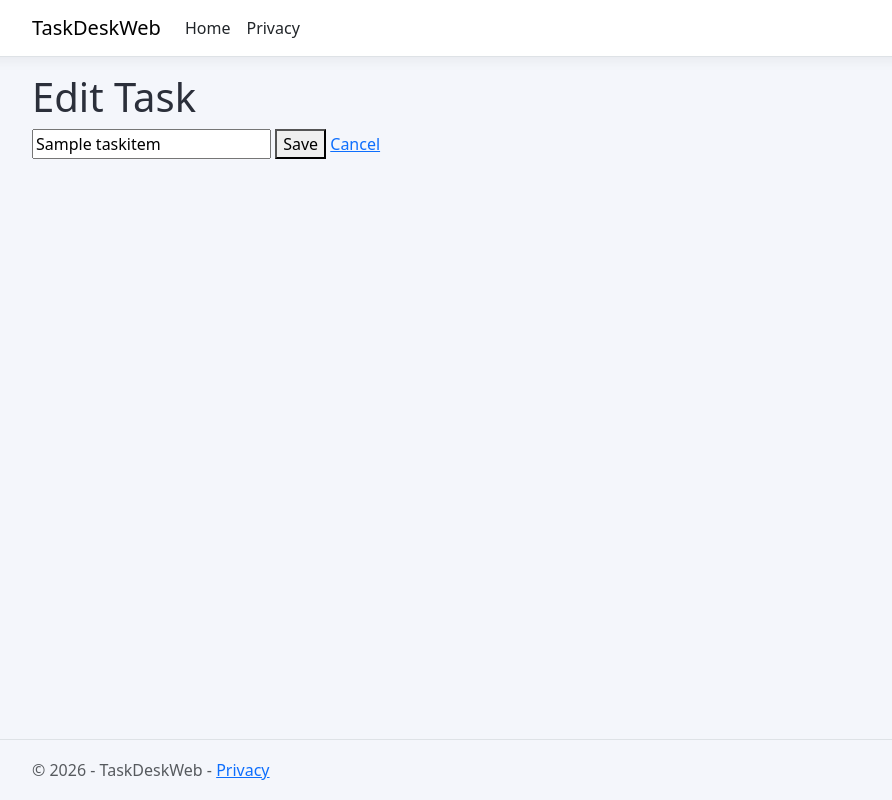
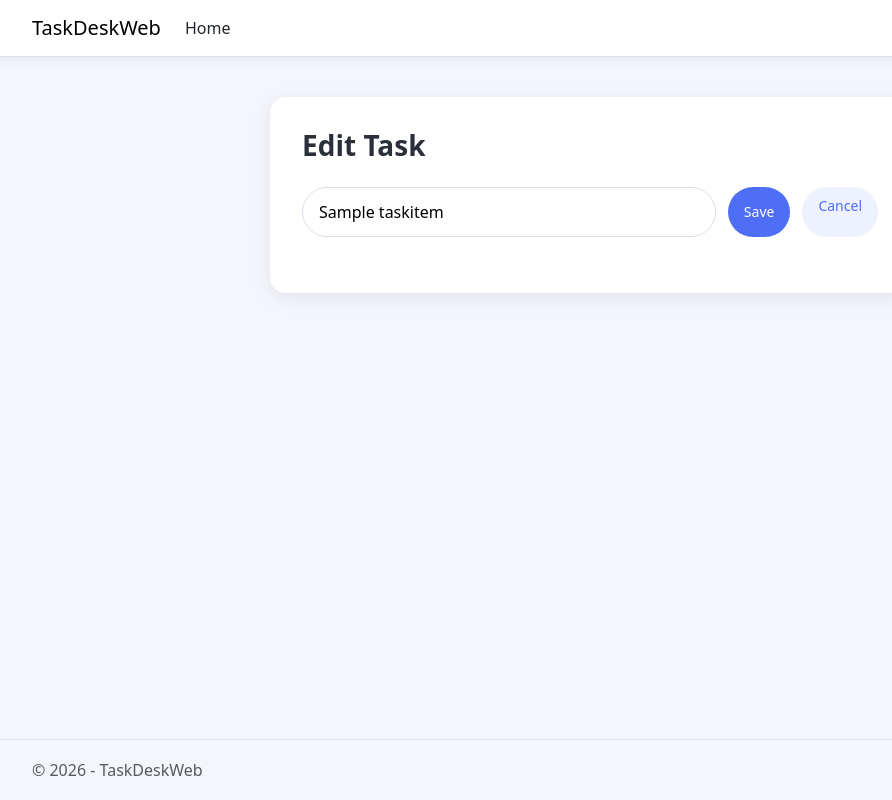
Before and after one commit to eugeneekong08-hash/TaskDeskWeb, an ASP.NET Core app: page /Edit?id=1 in a window 1280 px wide. Shown: the whole page, without its empty margins (50-942 px from the left). Run offline with ASP.NET Core 8, Linux system fonts and the light colour scheme; tables that the repository leaves empty hold one stand-in row (values such as "Sample post"); style sheets or scripts are compiled from the project's sources.

Commit message:
Style Edit page and tidy layout

```diff
--- a/Pages/Edit.cshtml
+++ b/Pages/Edit.cshtml
@@ -1,11 +1,13 @@
 @page
 @model EditModel
 
-<h1>Edit Task</h1>
+<div class="app-card">
+    <h1 class="app-title">Edit Task</h1>
 
-<form method="post">
-    <input type="hidden" asp-for="Id" />
-    <input asp-for="Title" />
-    <button type="submit">Save</button>
-    <a asp-page="Index">Cancel</a>
-</form>
+    <form method="post" class="add-form">
+        <input type="hidden" asp-for="Id" />
+        <input asp-for="Title" class="add-input" />
+        <button type="submit" class="pill pill-add">Save</button>
+        <a asp-page="Index" class="pill pill-edit">Cancel</a>
+    </form>
+</div>
--- a/Pages/Shared/_Layout.cshtml
+++ b/Pages/Shared/_Layout.cshtml
@@ -26,9 +26,7 @@
                         <li class="nav-item">
                             <a class="nav-link text-dark" asp-area="" asp-page="/Index">Home</a>
                         </li>
-                        <li class="nav-item">
-                            <a class="nav-link text-dark" asp-area="" asp-page="/Privacy">Privacy</a>
-                        </li>
+
                     </ul>
                 </div>
             </div>
@@ -42,7 +40,7 @@
 
     <footer class="border-top footer text-muted">
         <div class="container">
-            &copy; 2026 - TaskDeskWeb - <a asp-area="" asp-page="/Privacy">Privacy</a>
+            &copy; 2026 - TaskDeskWeb
         </div>
     </footer>
 
```
